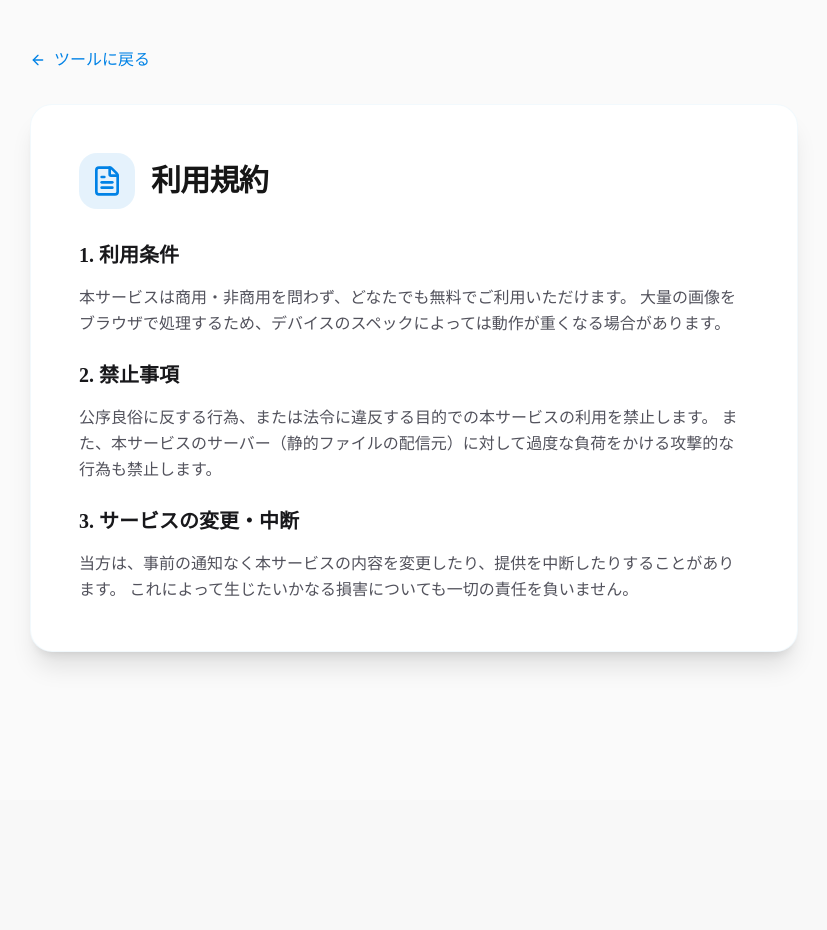
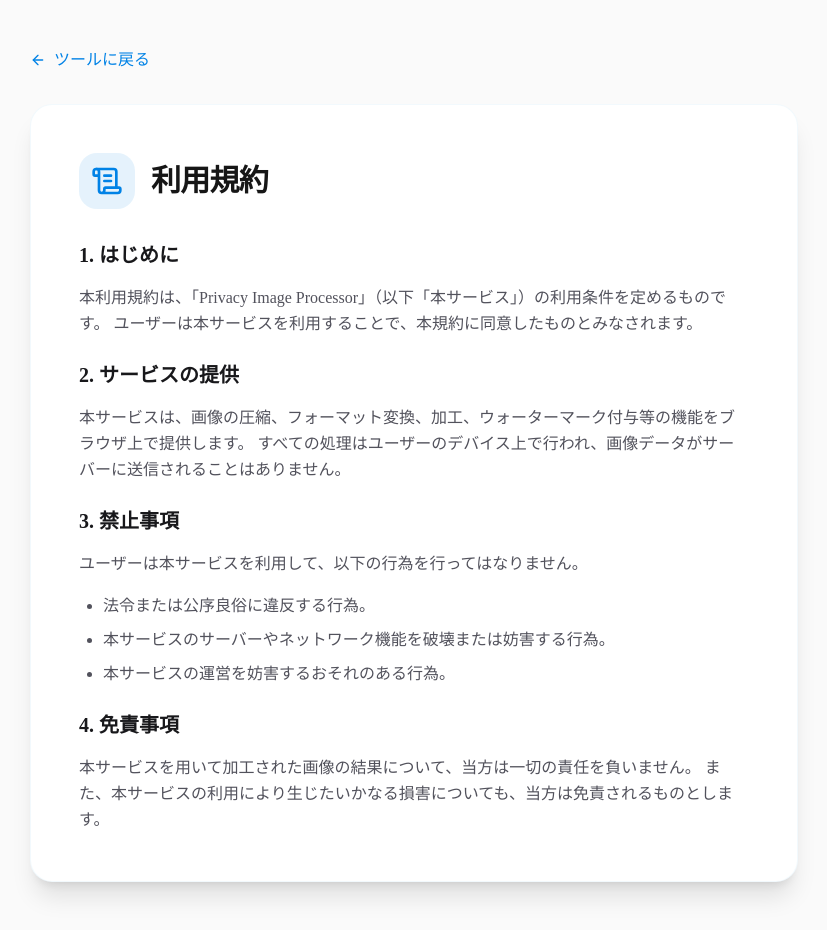
Before and after one commit to nachun07/Privacy-First-Image-Processor, a Next.js app: page /terms in a window 1280 px wide. Shown: the whole page, without its empty margins (226-1053 px from the left). Before the commit the page ends 800 px from the top, so only its background shows below. Built offline with nearby package versions, Linux system fonts and the light colour scheme.

Commit message:
fix: prevent memory leaks by revoking object URLs and refine UI layout in image processing page

```diff
--- a/src/app/page.tsx
+++ b/src/app/page.tsx
@@ -59,6 +59,8 @@ export default function Home() {
   // リアルタイムプレビュー生成
   useEffect(() => {
     if (images.length === 0) {
+      if (previewUrl) URL.revokeObjectURL(previewUrl);
+      if (previewOriginalUrl) URL.revokeObjectURL(previewOriginalUrl);
       setPreviewUrl(null);
       setPreviewOriginalUrl(null);
       return;
@@ -66,11 +68,14 @@ export default function Home() {
 
     const generatePreview = async () => {
       const firstImage = images[0];
-      setPreviewOriginalUrl(firstImage.preview);
+      if (!previewOriginalUrl) {
+        setPreviewOriginalUrl(URL.createObjectURL(firstImage.file));
+      }
+
       try {
         // プレビュー用なのでサイズを少し抑えて高速化
         const previewSettings = { ...settings, maxWidth: 800 };
-        const result = await processImageWithCanvas(firstImage.file, previewSettings);
+        const result = await processImageWithCanvas(firstImage.file, previewSettings, 0);
         if (previewUrl) URL.revokeObjectURL(previewUrl);
         setPreviewUrl(URL.createObjectURL(result));
       } catch (err) {
@@ -84,7 +89,7 @@ export default function Home() {
     return () => {
       if (debounceTimer.current) clearTimeout(debounceTimer.current);
     };
-  }, [settings, images.length]); // 画像が追加されたか設定が変わったら実行
+  }, [settings, images.length]);
 
   const updateSetting = (key: string, value: any) => {
     setSettings(prev => ({ ...prev, [key]: value }));
@@ -320,11 +325,15 @@ export default function Home() {
               </motion.section>
             )}
 
-            <section>
+            <section className="space-y-6">
+              <div className="flex items-center gap-3 px-2">
+                <div className="flex-1 h-[1px] bg-gradient-to-r from-transparent via-primary/50 to-transparent" />
+                <h2 className="text-sm font-bold tracking-widest uppercase text-primary/50">Drop & Convert</h2>
+                <div className="flex-1 h-[1px] bg-gradient-to-r from-transparent via-primary/50 to-transparent" />
+              </div>
               <motion.div
-                initial={{ opacity: 0, scale: 0.95 }}
+                initial={{ opacity: 0, scale: 0.98 }}
                 animate={{ opacity: 1, scale: 1 }}
-                transition={{ duration: 0.5 }}
               >
                 <DropZone onFilesAdded={handleFilesAdded} />
               </motion.div>
@@ -384,10 +393,10 @@ export default function Home() {
               >
                 <Download className="w-5 h-5" /> ZIPで一括保存
               </Button>
+            </div>
+          </div>
         </div>
       </div>
-    </div>
-  </div>
 
       <footer className="border-t py-12 bg-muted/10">
         <div className="max-w-6xl mx-auto px-6 text-center">
--- a/src/app/terms/page.tsx
+++ b/src/app/terms/page.tsx
@@ -1,8 +1,8 @@
 import React from 'react';
-import { FileText, ArrowLeft } from 'lucide-react';
+import { ScrollText, ArrowLeft } from 'lucide-react';
 import Link from 'next/link';
 
-export default function Terms() {
+export default function TermsOfService() {
   return (
     <div className="min-h-screen bg-[#fafafa] py-12 px-6">
       <div className="max-w-3xl mx-auto space-y-8">
@@ -13,33 +13,45 @@ export default function Terms() {
         <div className="bg-white rounded-3xl p-8 md:p-12 shadow-xl border border-primary/5">
           <div className="flex items-center gap-4 mb-8">
             <div className="bg-primary/10 p-3 rounded-2xl">
-              <FileText className="w-8 h-8 text-primary" />
+              <ScrollText className="w-8 h-8 text-primary" />
             </div>
             <h1 className="text-3xl font-bold tracking-tight">利用規約</h1>
           </div>
 
           <div className="prose prose-zinc max-w-none space-y-6 text-zinc-600 leading-relaxed">
             <section className="space-y-4">
-              <h2 className="text-xl font-bold text-zinc-900">1. 利用条件</h2>
+              <h2 className="text-xl font-bold text-zinc-900">1. はじめに</h2>
               <p>
-                本サービスは商用・非商用を問わず、どなたでも無料でご利用いただけます。
-                大量の画像をブラウザで処理するため、デバイスのスペックによっては動作が重くなる場合があります。
+                本利用規約は、「Privacy Image Processor」（以下「本サービス」）の利用条件を定めるものです。
+                ユーザーは本サービスを利用することで、本規約に同意したものとみなされます。
               </p>
             </section>
 
             <section className="space-y-4">
-              <h2 className="text-xl font-bold text-zinc-900">2. 禁止事項</h2>
+              <h2 className="text-xl font-bold text-zinc-900">2. サービスの提供</h2>
               <p>
-                公序良俗に反する行為、または法令に違反する目的での本サービスの利用を禁止します。
-                また、本サービスのサーバー（静的ファイルの配信元）に対して過度な負荷をかける攻撃的な行為も禁止します。
+                本サービスは、画像の圧縮、フォーマット変換、加工、ウォーターマーク付与等の機能をブラウザ上で提供します。
+                すべての処理はユーザーのデバイス上で行われ、画像データがサーバーに送信されることはありません。
               </p>
             </section>
 
             <section className="space-y-4">
-              <h2 className="text-xl font-bold text-zinc-900">3. サービスの変更・中断</h2>
+              <h2 className="text-xl font-bold text-zinc-900">3. 禁止事項</h2>
               <p>
-                当方は、事前の通知なく本サービスの内容を変更したり、提供を中断したりすることがあります。
-                これによって生じたいかなる損害についても一切の責任を負いません。
+                ユーザーは本サービスを利用して、以下の行為を行ってはなりません。
+              </p>
+              <ul className="list-disc pl-6 space-y-2">
+                <li>法令または公序良俗に違反する行為。</li>
+                <li>本サービスのサーバーやネットワーク機能を破壊または妨害する行為。</li>
+                <li>本サービスの運営を妨害するおそれのある行為。</li>
+              </ul>
+            </section>
+
+            <section className="space-y-4">
+              <h2 className="text-xl font-bold text-zinc-900">4. 免責事項</h2>
+              <p>
+                本サービスを用いて加工された画像の結果について、当方は一切の責任を負いません。
+                また、本サービスの利用により生じたいかなる損害についても、当方は免責されるものとします。
               </p>
             </section>
           </div>
```
